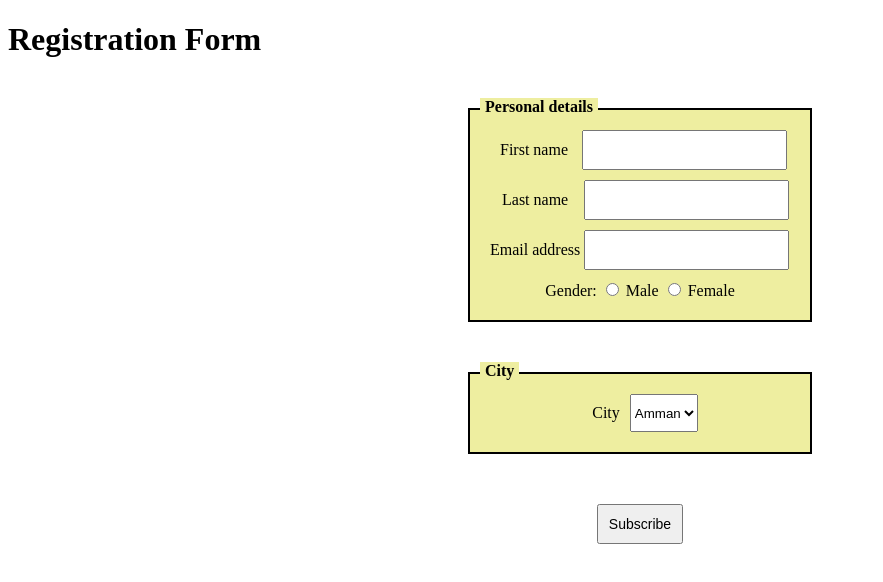
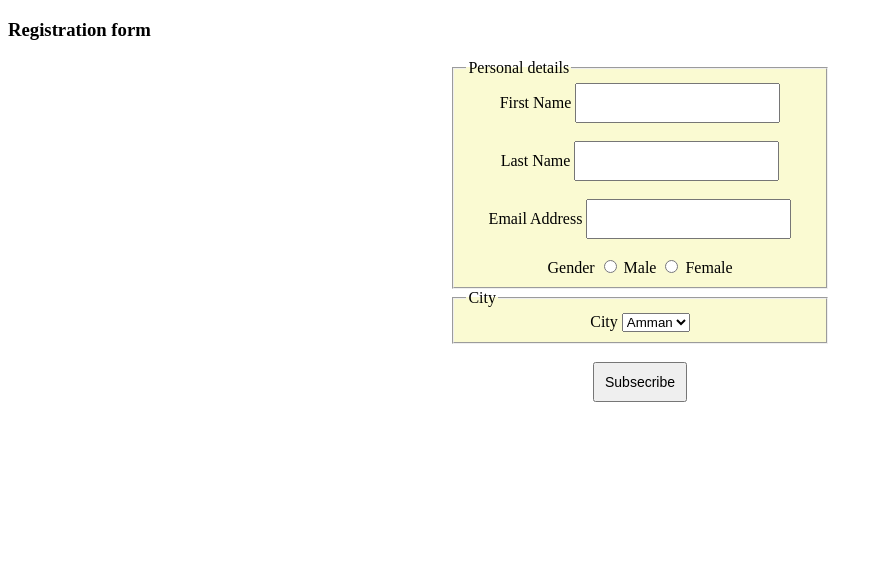
Before and after one commit to Rudaina-Alyasein/html-css-tasks, a plain HTML site: page registration form with css/index.html in a window 1280 px wide. Shown: the whole page, without its empty margins (0-883 px from the left). Drawn offline with Linux system fonts and the light colour scheme.

Commit message:
html task without css

```diff
--- a/registration form with css/index.html
+++ b/registration form with css/index.html
@@ -6,57 +6,17 @@
     <title>document</title>
     <style>
 
-        .form-container ,.city-container {
 
-            position: relative;
-            border: 2px solid black;
-            padding: 20px;
-            width: 300px;
-            margin: 50px auto;
-            background-color: rgb(238, 238, 160);
-        }
-        .personal{
-            display: flex;
-            flex-direction: column;
-        }
-        .Gender{
-            display: flexbox;
 
-            text-align: center;
-        }
-        .city{
-            display: flex;
-            justify-content: center;
 
-        }
+
         .Subscribe{
             margin: 50px auto;
 
             text-align: center;
         }
-        .city label,::selection{
-            padding: 10px;
-
-        }
-
-        .form-title {
-            position: absolute;
-            top: -12px;
-            left: 10px;
-            background: rgb(238, 238, 160);
 
 
-            padding: 0 5px;
-            font-weight: bold;
-        }
-
-
-        form {
-            display: flex;
-            flex-direction: column;
-            gap: 10px;
-
-        }
 
         input, button {
             padding: 10px;
@@ -65,62 +25,36 @@
     </style>
 </head>
 <body>
-    <h1>Registration Form</h1>
-    <div class="form-container">
 
-        <span class="form-title">Personal details</span>
+    <h3>Registration form</h3>
 
+    <form method="post" style="text-align: center; width: 30%; margin-left: auto; margin-right: auto;">
+        <fieldset style="background-color: lightgoldenrodyellow;">
+            <legend style="text-align: left;">Personal details</legend>
+            <label>First Name</label>
+            <input type="text" name="first name" value=""> <br><br>
+            <label>Last Name</label>
+            <input type="text" name="last name" value=""> <br><br>
+            <label>Email Address</label>
+            <input type="email" name="email" value=""> <br><br>
+            <label>Gender</label>
+            <input type="radio" name="male" value="male">
+            <label>Male</label>
+            <input type="radio" name="female" value="female">
+            <label>Female</label>
+        </fieldset>
 
-        <form>
-            <div >
-                <label for="firstname" style="margin: 10px;">First name</label>
-                <input type="text" id="firstname" name="firstname" >
-            </div>
-
-            <div>
-                <label for="lastname" style="margin: 12px;">Last name</label>
-                <input type="text" id="lastname" name="lastname" >
-            </div>
-            <div>
-                <label for="email" >Email address</label>
-                <input type="email" id="email" name="email" >
-            </div>
-            <div class="Gender">
-                <span>Gender:</span>
-                <input type="radio">
-        <label>Male</label>
-
-        <input type="radio">
-        <label>Female</label>
-
-            </div>
-
-
-        </form>
-
-    </div>
-    <div class="city-container">
-        <span class="form-title">City</span>
-        <form>
-
-
-            <div class="city" >
-                <label>City</label>
-                <select>
-                <option>Amman</option>
-                <option>Irbid</option>
-                <option>Jerash</option>
+        <fieldset style="background-color: lightgoldenrodyellow;">
+            <legend style="text-align: left;">City</legend>
+            <label for="city">City</label>
+            <select id="city" name="city">
+                <option value="amman">Amman</option>
+                <option value="irbid">Irbid</option>
             </select>
-            </div>
-
-
-        </form>
-
-
-    </div>
-    <div class="Subscribe"><button >Subscribe</button>
-    </div>
-
+        </fieldset>
+        <br>
+        <input type="submit" value="Subsecribe">
+    </form>
 
 
 </body>
```
Also changed, not shown: task html without css/index.html (added, +115 -0 lines), time table/index.html (+1 -1 lines), task html without css/assets/img/image1.jpg (added), 3 other files.
